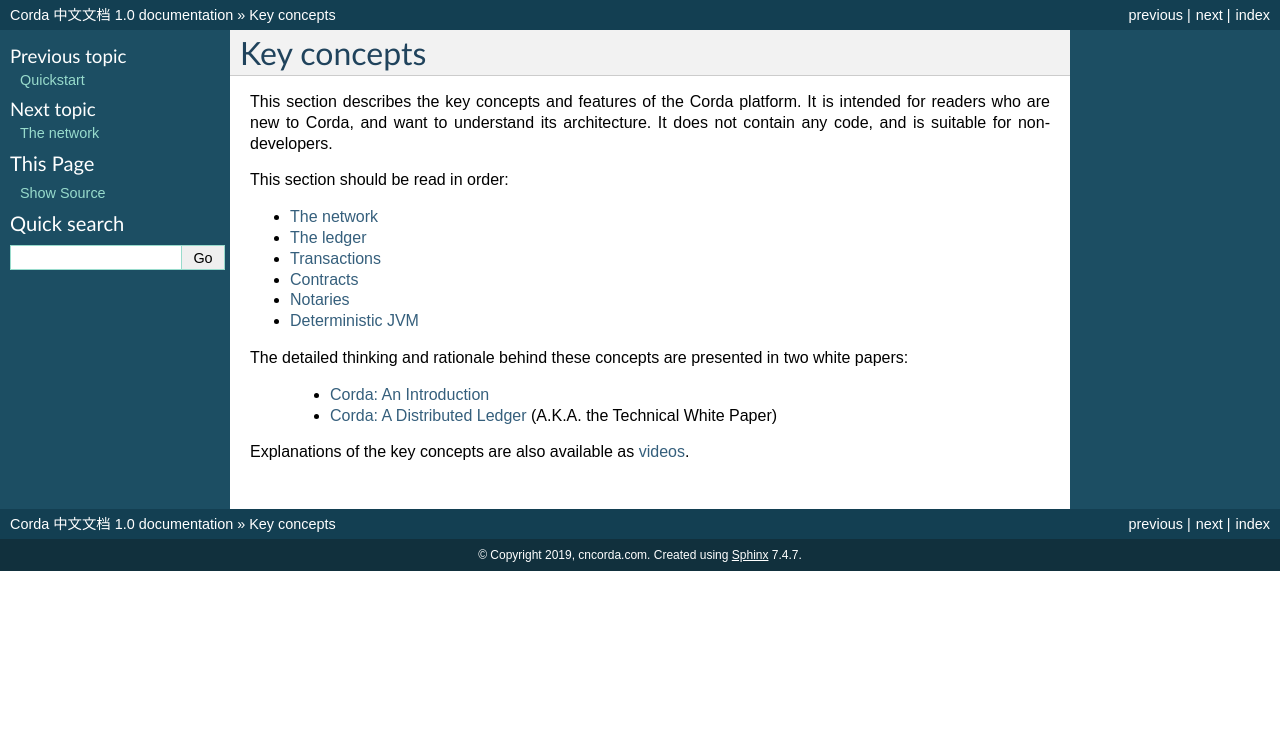
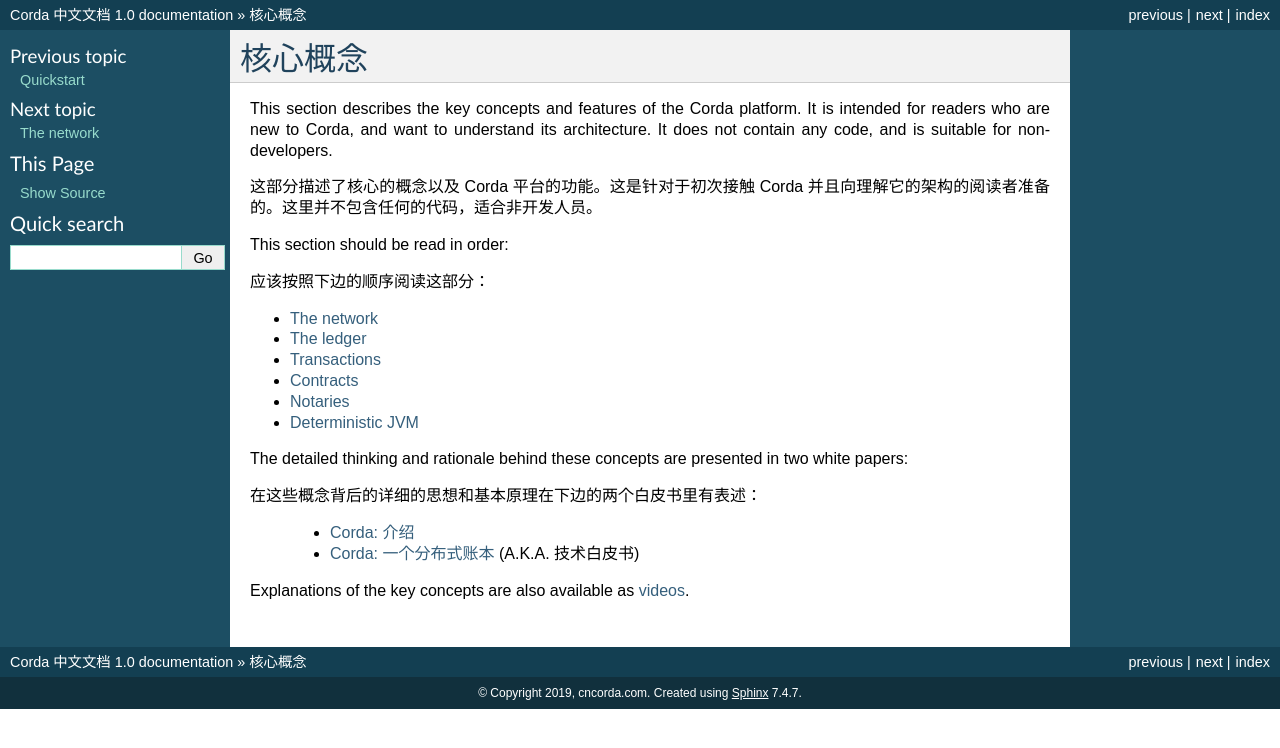
Before and after one commit to lijiachuan1982/cncorda, a Sphinx documentation site: the page built from docs/key-concepts.rst, in a window 1280 px wide. Shown: the top 748 px of the page. Built offline with Sphinx 7.4.7, drawn with Linux system fonts in a browser that asks for light colours; pages that are not in the unit, such as notebooks, are missing from menus.

Commit message:
key-concepts.rst

```diff
--- a/docs/key-concepts.rst
+++ b/docs/key-concepts.rst
@@ -1,12 +1,16 @@
 .. _key-concepts-label:
 
-Key concepts
+核心概念
 ============
 
 This section describes the key concepts and features of the Corda platform. It is intended for readers who are new to
 Corda, and want to understand its architecture. It does not contain any code, and is suitable for non-developers.
 
+这部分描述了核心的概念以及 Corda 平台的功能。这是针对于初次接触 Corda 并且向理解它的架构的阅读者准备的。这里并不包含任何的代码，适合非开发人员。
+
 This section should be read in order:
+
+应该按照下边的顺序阅读这部分：
 
 .. toctree::
    :maxdepth: 1
@@ -29,10 +33,12 @@
 
 The detailed thinking and rationale behind these concepts are presented in two white papers:
 
-    * `Corda: An Introduction`_
-    * `Corda: A Distributed Ledger`_ (A.K.A. the Technical White Paper)
+在这些概念背后的详细的思想和基本原理在下边的两个白皮书里有表述：
+
+    * `Corda: 介绍`_
+    * `Corda: 一个分布式账本`_ (A.K.A. 技术白皮书)
 
 Explanations of the key concepts are also available as `videos <https://vimeo.com/album/4555732/>`_.
 
-.. _`Corda: An Introduction`: _static/corda-introductory-whitepaper.pdf
-.. _`Corda: A Distributed Ledger`: _static/corda-technical-whitepaper.pdf
+.. _`Corda: 介绍`: _static/corda-introductory-whitepaper.pdf
+.. _`Corda: 一个分布式账本`: _static/corda-technical-whitepaper.pdf
```
